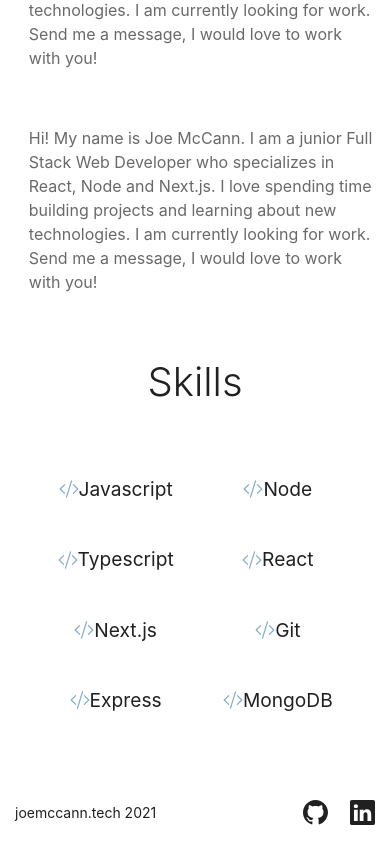
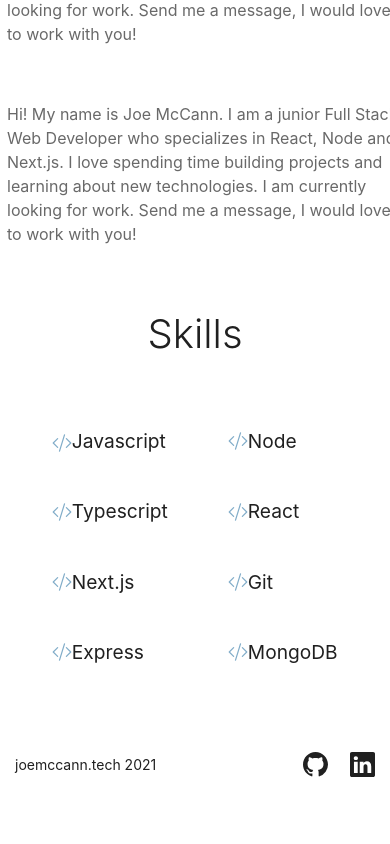
Before and after one commit to the-rabblerouser/portfolio, a Next.js app: page / in a window 390 px wide. Shown: the part 1112-1956 px from the top of the page. After the commit the page ends 1908 px from the top, so only its background shows below. Built offline with nearby package versions, Linux system fonts and the light colour scheme.

Commit message:
corrected skills list spacing

```diff
--- a/pages/index.js
+++ b/pages/index.js
@@ -113,7 +113,10 @@ const Home = () => {
 							<animated.ul style={homeAnimation} className={styles.skillsList}>
 								<div>
 									<li className={styles.item}>
-										<Check /> Javascript
+										<div>
+											<Check />
+										</div>
+										<div>Javascript</div>
 									</li>
 									<li className={styles.item}>
 										<Check /> Typescript
--- a/styles/Home.module.css
+++ b/styles/Home.module.css
@@ -119,7 +119,7 @@
 	flex-direction: row;
 	justify-content: space-evenly;
 	align-items: center;
-	margin-left: -6rem;
+	margin-left: -2rem;
 }
 
 .skillsList {
@@ -133,13 +133,13 @@
 }
 
 .item {
+	width: 8rem;
 	font-family: var(--body-font);
 	font-size: 1.2rem;
 	display: flex;
-	justify-content: center;
+	justify-content: space-evenly;
 	align-items: center;
 	margin-top: 2.6rem;
-	padding: 0.7rem;
 }
 
 @media (max-width: 768px) {
@@ -226,10 +226,15 @@
 		display: grid;
 		grid-template-columns: 1fr 2fr;
 		grid-template-rows: 1fr 1fr;
+		margin-left: 1rem;
 	}
 
 	.item {
+		display: flex;
+		justify-content: flex-start;
+		align-items: center;
 		margin-top: 2rem;
 		padding: 0.3rem;
+		margin-right: 3rem;
 	}
 }
```
